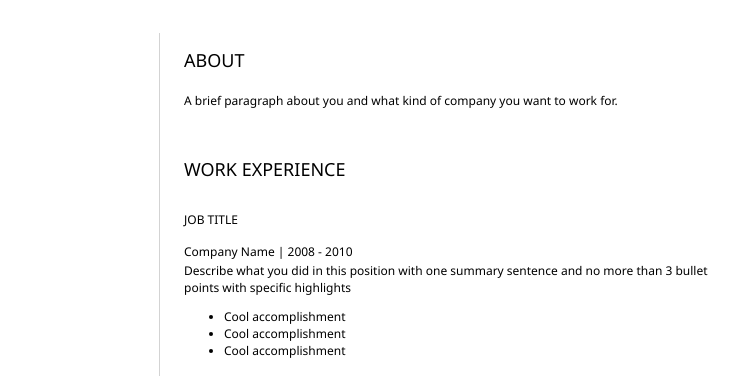
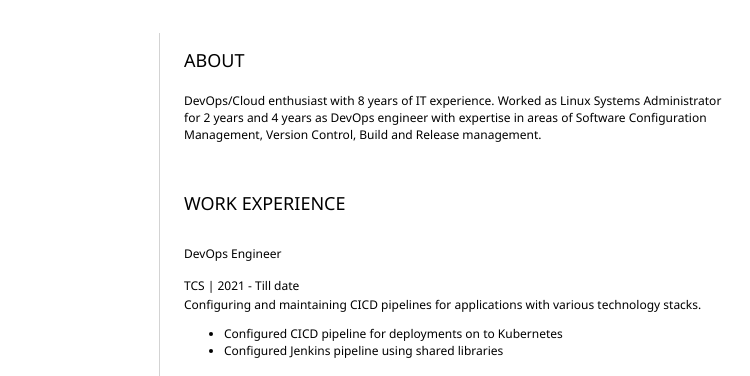
Before and after one commit to imsandeepreddy/resume, a plain HTML site: page index.html in a window 1280 px wide. Shown: the part 161-537 px from the top of the page, 384-1134 px from the left. Drawn offline with Linux system fonts and the light colour scheme.

Commit message:
updated html

```diff
--- a/index.html
+++ b/index.html
@@ -24,11 +24,11 @@
                     </p>
                     <p>
                         <i class="fab fa-github" aria-hidden="true"></i>
-                        <a href="github.com/imsandeepreddy">imsandeepreddy</a>
+                        <a href="https://github.com/imsandeepreddy">imsandeepreddy</a>
                     </p>
                     <p>
                         <i class="fab fa-linkedin" aria-hidden="true"></i>
-                        <a href="linkedin.com/in/sandeep-reddy-00a8b839/">sandeep-reddy</a>
+                        <a href="https://linkedin.com/in/sandeep-reddy-00a8b839/">sandeep-reddy</a>
                     </p>
 				</section>
 				<section>
@@ -53,22 +53,22 @@
 				<section>
 					<h2>ABOUT</h2>
 					<!-- about you -->
-					<p>A brief paragraph about you and what kind of company you want to work for.</p>
+					<p>DevOps/Cloud enthusiast with 8 years of IT experience. Worked as Linux Systems Administrator for 2 years and 4 years as DevOps engineer with expertise in areas of Software Configuration Management, Version Control, Build and Release management.</p>
 				</section>
 				<section>
 					<h2>WORK EXPERIENCE</h2>
 					<!-- your work experience -->
-                    <h3>JOB TITLE</h3>
+                    <h3>DevOps Engineer</h3>
                     <p>
-                            Company Name | 2008 - 2010
+                            TCS | 2021 - Till date
                     </p>
                     <p>
-                            Describe what you did in this position with one summary sentence and no more than 3 bullet points with specific highlights
+                            Configuring and maintaining CICD pipelines for applications with various technology stacks.
                     </p>
                     <ul>
-                            <li>Cool accomplishment</li>
-                            <li>Cool accomplishment</li>
-                            <li>Cool accomplishment</li>
+                            <li>Configured CICD pipeline for deployments on to Kubernetes</li>
+                            <li>Configured Jenkins pipeline using shared libraries</li>
+
                     </ul>
 				</section>
 			</article>
```
